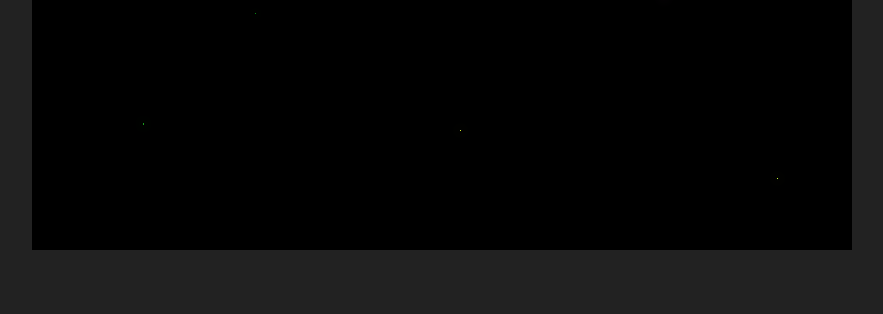
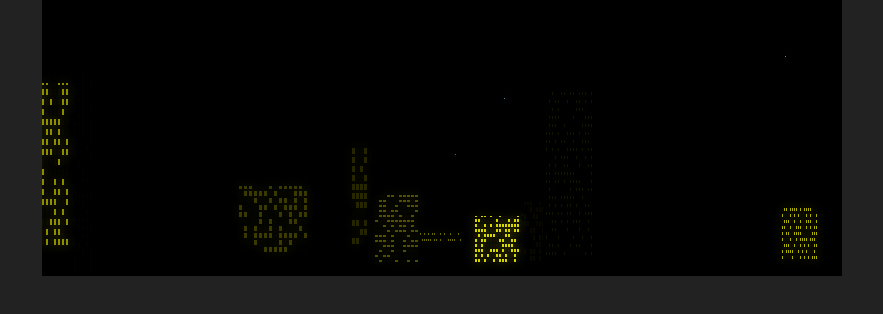
Before and after one commit to Rezmason/starrynight, a plain HTML site: page index.html in a window 1280 px wide. Shown: the part 424-738 px from the top of the page, without its empty margins (198-1081 px from the left). Drawn offline with Linux system fonts and the light colour scheme.

Commit message:
Created the building animations.

```diff
--- a/css/main.css
+++ b/css/main.css
@@ -16,7 +16,7 @@ scene, scene layer {
 
 scene {
 	/*--unit: 0.1vmin;*/
-	--unit: 0.1em;
+	--unit: 1px;
 	background: black;
 	position: relative;
 	overflow: hidden;
--- a/js/main.js
+++ b/js/main.js
@@ -3,10 +3,78 @@ import Layer from "./layer.js";
 import animateSky from "./sky.js";
 import animateMeteor from "./meteor.js";
 
-const [width, height] = [512, 342];
+const [width, height] = [800, 600];
 const scene = document.querySelector("scene");
 scene.style.setProperty("--width", width);
 scene.style.setProperty("--height", height);
 
 animateSky(scene, width, height);
 animateMeteor(scene, width, height);
+
+const animateBuilding = async (index, depth) => {
+	const windowWidth = Math.floor(Math.random() * 4) + 1;
+	const windowHeight = Math.floor(Math.random() * 5) + 2;
+	const windowGap = Math.floor(Math.random() * 2) + 1;
+	const numFloorWindows = Math.floor(Math.random() * 20) + 4;
+	const floorMargin = Math.floor(Math.random() * 5) + windowGap;
+	const floorGap = Math.floor(Math.random() * 5) + 2;
+	const numFloors = Math.floor(Math.random() * 30) + 3;
+	const roofHeight = Math.floor(Math.random() * 30) + 3;
+	const buildingWidth =
+		floorMargin * 2
+		+ numFloorWindows * windowWidth
+		+ (numFloorWindows - 1) * windowGap;
+	const buildingHeight =
+		numFloors * windowHeight
+		+ (numFloors - 1) * floorGap
+		+ roofHeight;
+	const numWindows = numFloors * numFloorWindows;
+	const windows = [];
+	for (let i = 0; i < numFloors; i++) {
+		for (let j = 0; j < numFloorWindows; j++) {
+			const x = floorMargin + j * windowWidth + (j - 1) * windowGap;
+			const y = i * windowHeight + (i - 1) * floorGap;
+			windows.push({x, y});
+		}
+	}
+
+	const building = new Layer("building_" + index);
+	building.setGlow(0.5);
+	building.setSize(buildingWidth, buildingHeight);
+	const x = Math.floor(Math.random() * width - buildingWidth / 2);
+	building.setPosition(x, height - buildingHeight);
+	building.context.fillStyle = "black";
+	building.context.fillRect(0, 0, buildingWidth, buildingHeight);
+	scene.appendChild(building.element);
+	const windowColor = `hsl(60, 100%, ${depth ** 2 * 50}%)`;
+	const windowOffColor = `hsl(60, 100%, ${depth ** 2 * 1}%)`;
+
+	const drawWindow = (index) => {
+		building.context.fillStyle = Math.random() < 0.5 ? windowOffColor : windowColor;
+		building.context.fillRect(windows[index].x, windows[index].y, windowWidth, windowHeight);
+
+		building.glowContext.fillStyle = building.context.fillStyle;
+		building.glowContext.fillRect(windows[index].x, windows[index].y, windowWidth, windowHeight);
+	};
+
+	for (let i = 0; i < numWindows; i++) {
+		drawWindow(i);
+	}
+
+	while (true) {
+		const delay = Math.min(Math.floor((1 - Math.pow(Math.random(), 0.2)) * 2000), 1000);
+		await milliseconds(delay);
+		const index = Math.floor(Math.random() * numWindows);
+		drawWindow(index);
+	}
+};
+
+const animateBuildings = async () => {
+	const buildings = [];
+	const numBuildings = 10;
+	for (let i = 0; i < numBuildings; i++) {
+		animateBuilding(i, (i + 1) / (numBuildings + 1));
+	}
+};
+
+animateBuildings();
```
